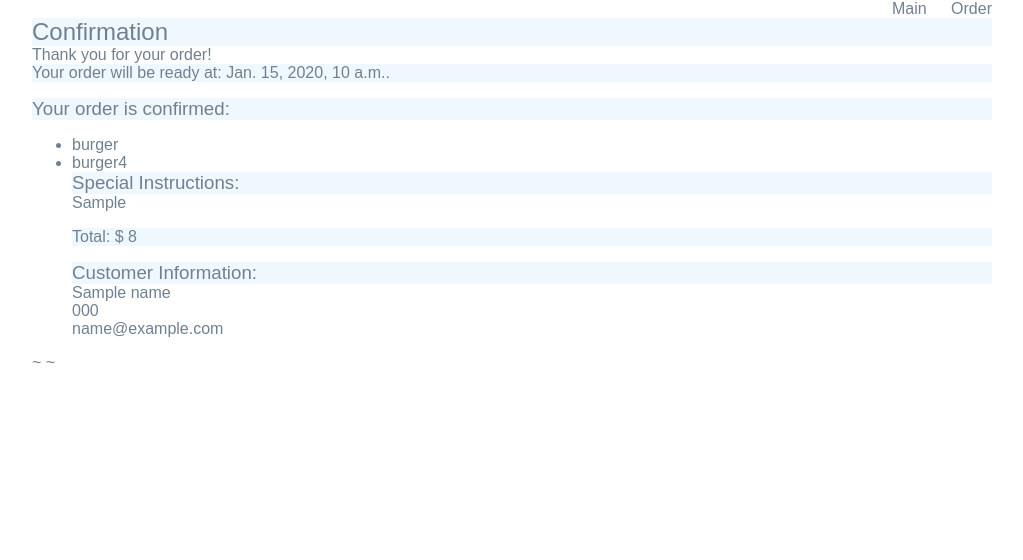
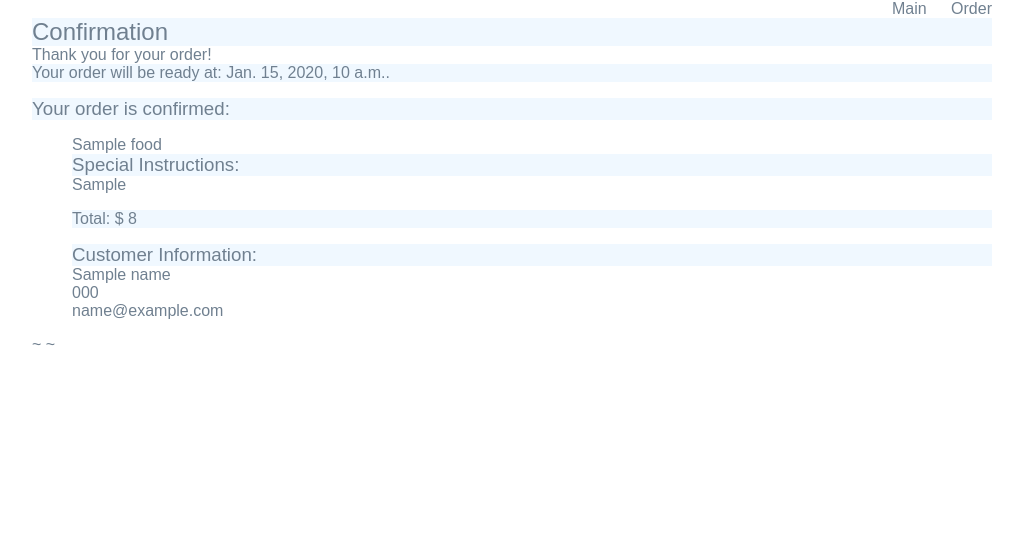
Before and after one commit to realJimJin/cs412, a Django app: template restaurant/templates/restaurant/confirmation.html in a window 1280 px wide. Shown: the part 57-617 px from the top of the page, without its empty margins (128-1151 px from the left). Run offline with Django 5.2, Linux system fonts and the light colour scheme; the template is opened without the code that fills it: most values are stand-ins (such as "Sample title", 1, 10 or a date in 2020).

Commit message:
updated confirmation.html

```diff
--- a/restaurant/templates/restaurant/confirmation.html
+++ b/restaurant/templates/restaurant/confirmation.html
@@ -13,9 +13,9 @@
 
     <ul>
 
-        <li>burger</li>
-
-        <li>burger4</li>
+        {% for f in food %}
+         {{f}}
+        {% endfor %}
 
 
 
```
